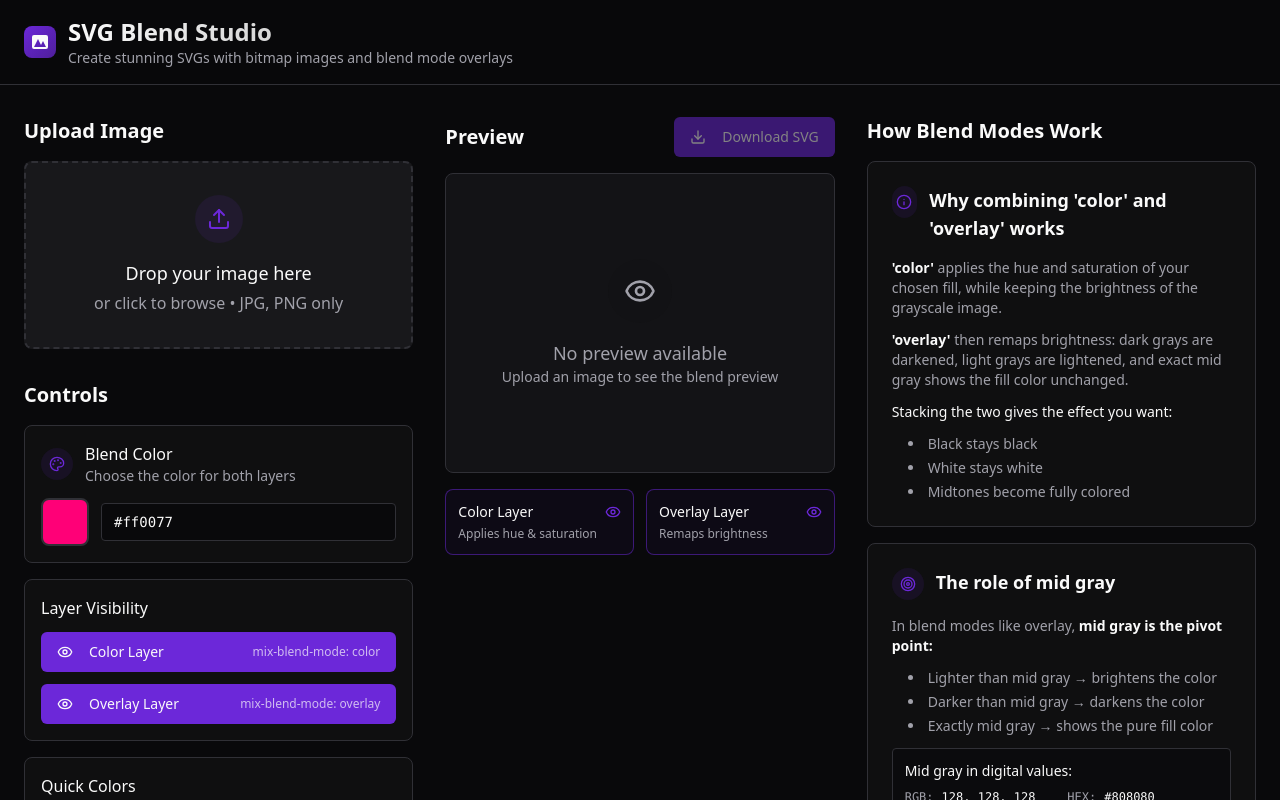
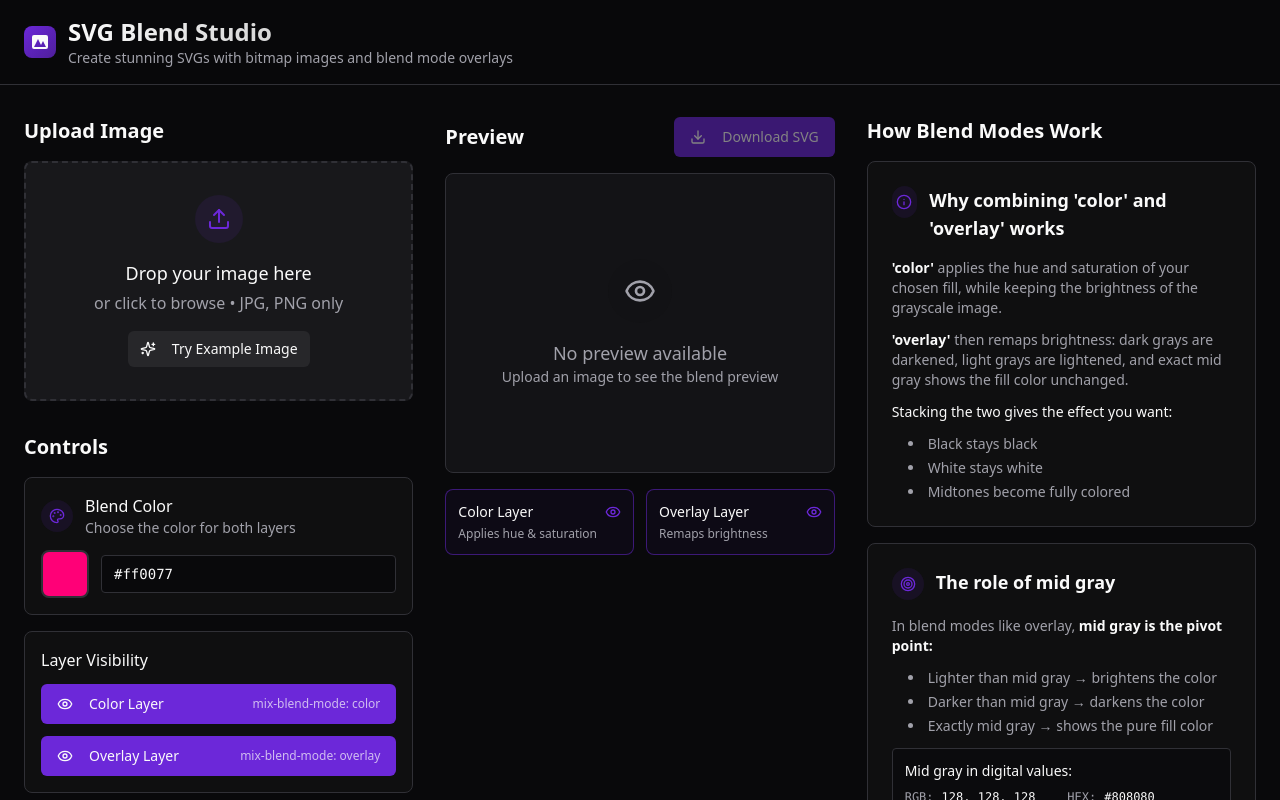
Before and after one commit to marcharlier/blend-svg-studio, a React (Vite) app: page / in a window 1280 px wide. Shown: the top 800 px of the page. Built offline with nearby package versions, Linux system fonts and the light colour scheme.

Commit message:
Add example image

```diff
--- a/src/components/UploadArea.tsx
+++ b/src/components/UploadArea.tsx
@@ -1,5 +1,5 @@
 import React, { useCallback, useState } from 'react';
-import { Upload, X, AlertCircle } from 'lucide-react';
+import { Upload, X, AlertCircle, Sparkles } from 'lucide-react';
 import { Button } from '@/components/ui/button';
 
 interface UploadAreaProps {
@@ -72,6 +72,23 @@ export const UploadArea: React.FC<UploadAreaProps> = ({
     }
   };
 
+  const loadExampleImage = async () => {
+    try {
+      const response = await fetch('/lovable-uploads/ac0baf0a-896a-4460-9b98-2228132c7798.png');
+      const blob = await response.blob();
+      const file = new File([blob], 'example-swoosh.png', { type: 'image/png' });
+
+      const reader = new FileReader();
+      reader.onload = (e) => {
+        const result = e.target?.result as string;
+        onImageUpload(file, result);
+      };
+      reader.readAsDataURL(blob);
+    } catch (error) {
+      setError('Failed to load example image');
+    }
+  };
+
   return (
     <div className="space-y-4">
       <div className="flex items-center justify-between">
@@ -120,6 +137,16 @@ export const UploadArea: React.FC<UploadAreaProps> = ({
                 or click to browse • JPG, PNG only
               </p>
             </div>
+
+            <Button
+              onClick={loadExampleImage}
+              variant="secondary"
+              size="sm"
+              className="mt-4"
+            >
+              <Sparkles className="h-4 w-4 mr-2" />
+              Try Example Image
+            </Button>
           </div>
         </div>
       ) : (
```
Also changed, not shown: public/lovable-uploads/ac0baf0a-896a-4460-9b98-2228132c7798.png (added).
